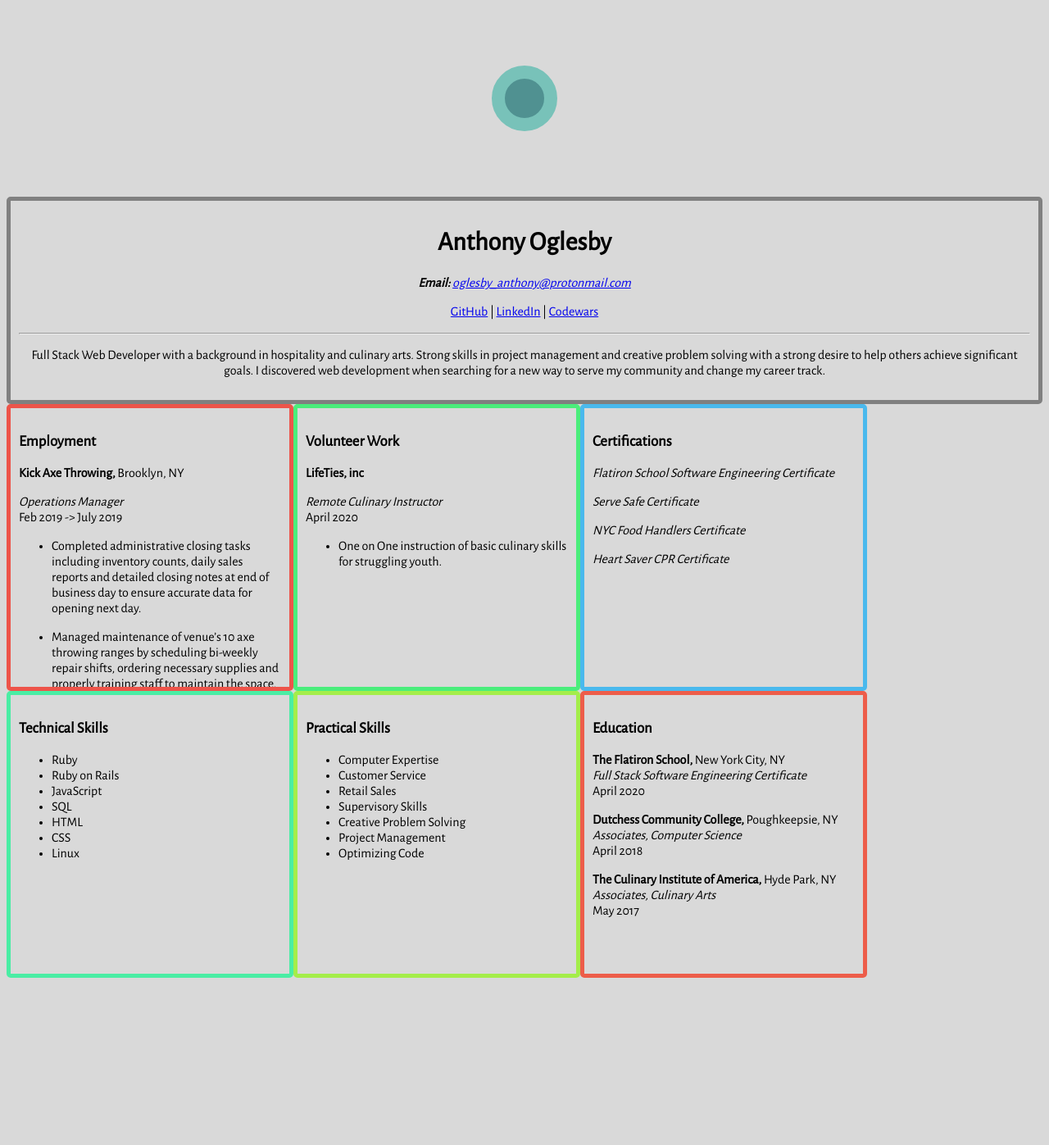
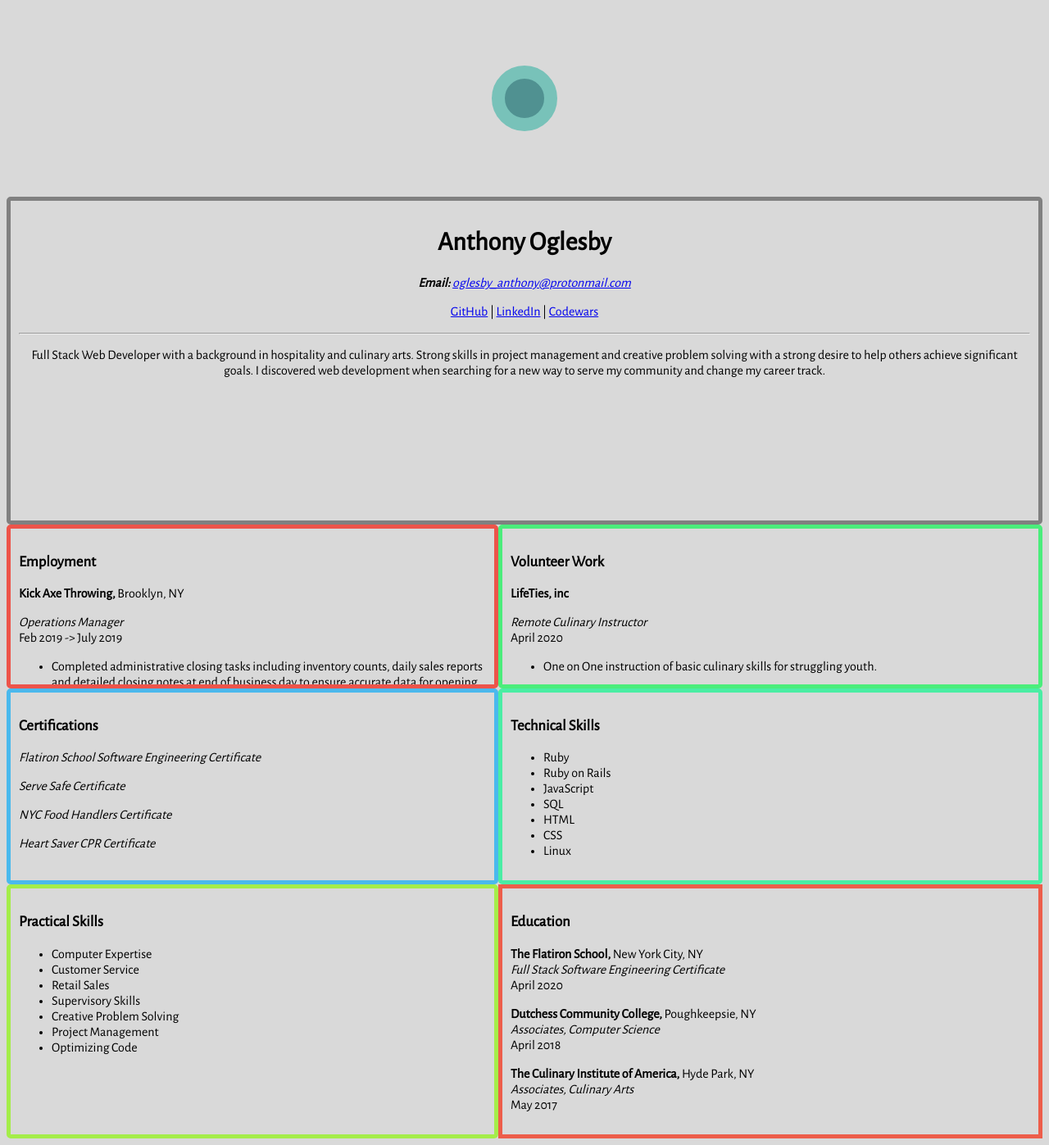
Before and after one commit to oglesbyanthony88/oglesbyanthony88.github.io, a Jekyll site: the page built from index.html, in a window 1280 px wide. Shown: the whole page at 82% size. Built offline with Jekyll 4.4.1, drawn with Linux system fonts in a browser that asks for light colours; before the commit the page ends 1201 px from its top, so only the background shows below that.

Commit message:
Added cssgrid to resume.

```diff
--- a/_sass/main.scss
+++ b/_sass/main.scss
@@ -3,68 +3,74 @@ body {
   background-color: #d9d9d9;
 }
 
+// Resume Page
+
+.resumewrapper {
+  display: grid;
+  grid-template-columns: 200px 200px 200px;
+  grid-template-rows: 200px 200px 200px;
+}
+
 .header {
+  grid-column-start: 1;
+  grid-column-end: 8;
+  grid-row-start: 1;
+  grid-row-end: 3;
   border: 5px solid gray;
   border-radius: 5px;
   padding: 10px;
   text-align: center;
 }
 
-// Resume Page
-
 .employment {
-  width: 320px;
-  height: 320px;
+  grid-column-start: 1;
+  grid-column-end: 4;
   overflow: auto;
   padding: 10px;
   border: 5px solid #ed544a;
   border-radius: 5px;
-  float: left;
+
 }
 
 .volunteer {
-  width: 320px;
-  height: 320px;
+  grid-column-start: 4;
+  grid-column-end: 8;
   overflow: auto;
   padding: 10px;
   border: 5px solid #4aed7b;
   border-radius: 5px;
-  float: left;
 }
 
 .certifications {
-  width: 320px;
-  height: 320px;
+  grid-column-start: 1;
+  grid-column-end: 4;
   overflow: auto;
   padding: 10px;
   border: 5px solid #4ab9ed;
   border-radius: 5px;
-  float: left;
 }
 
 .tskills {
-  width: 320px;
-  height: 320px;
+  grid-column-start: 4;
+  grid-column-end: 8;
   overflow: auto;
   padding: 10px;
   border: 5px solid #edb74a;
   border-radius: 5px;
-  float: left;
 }
 
 .pskills {
-  width: 320px;
-  height: 320px;
+  grid-column-start: 1;
+  grid-column-end: 4;
   overflow: auto;
   padding: 10px;
   border: 5px solid #a4ed4a;
   border-radius: 5px;
-  float: left;
 }
 
 .tskills {
-  width: 320px;
-  height: 320px;
+  grid-column-start: 4;
+  grid-column-end: 8;
   overflow: auto;
   padding: 10px;
   border: 5px solid #4aeda4;
@@ -72,22 +78,20 @@ body {
 }
 
 .projects {
-  width: 320px;
-  height: 320px;
+  grid-column-start: 1;
+  grid-column-end: 4;
   overflow: auto;
   padding: 10px;
   border: 5px solid #ac4aed;
   border-radius: 5px;
-  float: left;
 }
 
 .education {
-  width: 320px;
-  height: 320px;
+  grid-column-start: 4;
+  grid-column-end: 8;
   overflow: auto;
   padding: 10px;
   border: 5px solid #ed5d4a;
-  border-radius: 5px;
 }
 
 // Posts Page (Blog.html)
--- a/index.html
+++ b/index.html
@@ -12,7 +12,7 @@ title: Resume
 <hr>
 <p>Full Stack Web Developer with a background in hospitality and culinary arts. Strong skills in project management and creative problem solving with a strong desire to help others achieve significant goals. I discovered web development when searching for a new way to serve my community and change my career track.  </p>
   </div>
-  <div class="one">
+
   <div class="employment">
 <h3>Employment</h3>
 
@@ -95,8 +95,8 @@ April 2020</p>
 <p><em>Heart Saver CPR Certificate</em></p>
 
   </div>
-  </div>
-  <div class="two">
+
+
   <div class="tskills">
 
 <h3>Technical Skills</h3>
@@ -127,7 +127,7 @@ April 2020</p>
 </ul>
 
   </div>
-  </div>
+
   <div class="education">
 
 <h3>Education</h3>
```
